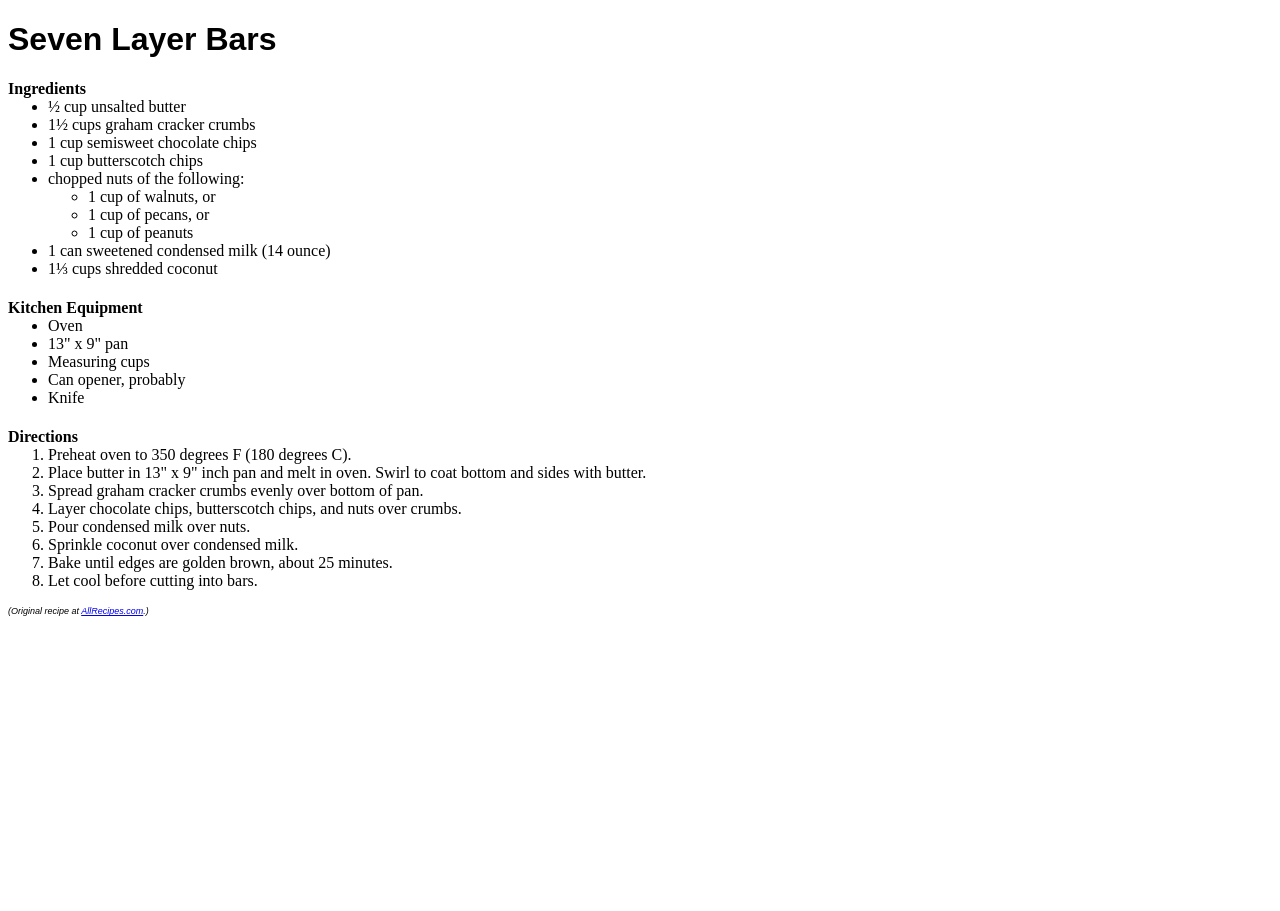
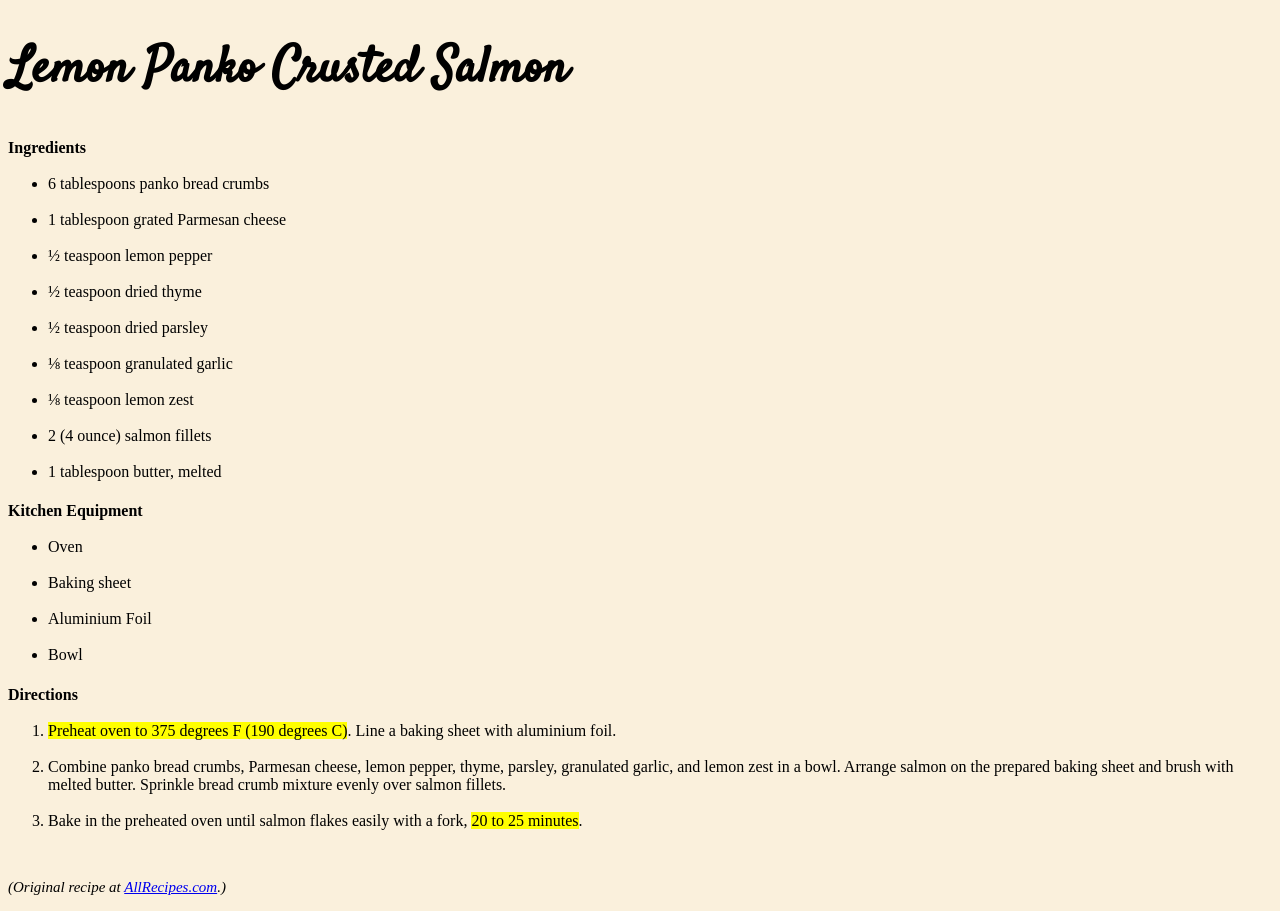
Before and after one commit to Samtan16/tp3, a plain HTML site: page index.html in a window 1280 px wide. Before the commit the page ends 800 px from the top, so only its background shows below. Drawn offline with Linux system fonts and the light colour scheme; a script that the page names is missing.

Commit message:
Final Tp3

```diff
--- a/index.html
+++ b/index.html
@@ -6,12 +6,39 @@
   <!-- meta tags and title -->
   <meta charset="UTF-8">
   <meta name="viewport" content="width=device-width, initial-scale=1.0">
-  <title>TP3: Seven Layer Bars</title>
+  <title>Lemon Panko Crusted Salmon</title>
 
   <!-- external and on-page CSS goes here -->
   <link rel="stylesheet" href="styles.css" media="all">
+  <link rel="preconnect" href="https://fonts.googleapis.com">
+  <link rel="preconnect" href="https://fonts.gstatic.com" crossorigin>
+  <link href="https://fonts.googleapis.com/css2?family=Satisfy&display=swap" rel="stylesheet">
   <style>
     /* on-page CSS, if any, goes here */
+
+    h1 {
+      font-family: 'Satisfy', cursive;
+      font-size: 50px
+      }
+
+    h4 {
+      margin-bottom: 0;
+      }
+
+    ul, ol {
+      margin-top: 0;
+      }
+
+    .copyright {
+      font-family: Poppins;
+      font-size: 15px;
+      font-style: italic;
+      }
+
+     body {
+      background-color: #FAF0DC;
+    }
+
   </style>
 
   <!-- external and on-page JavaScript goes here -->
@@ -24,54 +51,63 @@
 
 <body>
 
-
-  <h1>Seven Layer Bars</h1>
+  <h1>Lemon Panko Crusted Salmon</h1>
 
   <div id="ingredients">
     <h4>Ingredients</h4>
+    <br>
     <ul>
-      <li>½ cup unsalted butter</li>
-      <li>1½ cups graham cracker crumbs</li>
-      <li>1 cup semisweet chocolate chips</li>
-      <li>1 cup butterscotch chips</li>
-      <li>chopped nuts of the following:
-        <ul>
-          <li>1 cup of walnuts, or</li>
-          <li>1 cup of pecans, or</li>
-          <li>1 cup of peanuts</li>
-        </ul>
-      </li>
-      <li>1 can sweetened condensed milk <span>(14 ounce)</span></li>
-      <li>1⅓ cups shredded coconut</li>
+      <li>6 tablespoons panko bread crumbs</li>
+      <br>
+      <li>1 tablespoon grated Parmesan cheese</li>
+      <br>
+      <li>½ teaspoon lemon pepper</li>
+      <br>
+      <li>½ teaspoon dried thyme</li>
+      <br>
+      <li>½ teaspoon dried parsley</li>
+      <br>
+      <li>⅛ teaspoon granulated garlic</li>
+      <br>
+      <li>⅛ teaspoon lemon zest</li>
+      <br>
+      <li>2 (4 ounce) salmon fillets</li>
+      <br>
+      <li>1 tablespoon butter, melted</li>
     </ul>
+    </li>
+
   </div>
 
   <div id="equipment">
     <h4>Kitchen Equipment</h4>
+    <br>
     <ul>
       <li>Oven</li>
-      <li>13" x 9" pan</li>
-      <li>Measuring cups</li>
-      <li>Can opener, probably</li>
-      <li>Knife</li>
+      <br>
+      <li>Baking sheet</li>
+      <br>
+      <li>Aluminium Foil</li>
+      <br>
+      <li>Bowl</li>
     </ul>
   </div>
 
   <div id="directions">
     <h4>Directions</h4>
+    <br>
     <ol>
-      <li>Preheat oven to 350 degrees F (180 degrees C).</li>
-      <li>Place butter in 13" x 9" inch pan and melt in oven. Swirl to coat bottom and sides with butter.</li>
-      <li>Spread graham cracker crumbs evenly over bottom of pan.</li>
-      <li>Layer chocolate chips, butterscotch chips, and nuts over crumbs.</li>
-      <li>Pour condensed milk over nuts.</li>
-      <li>Sprinkle coconut over condensed milk.</li>
-      <li>Bake until edges are golden brown, about 25 minutes.</li>
-      <li>Let cool before cutting into bars.</li>
+      <li><mark>Preheat oven to 375 degrees F (190 degrees C)</mark>. Line a baking sheet with aluminium foil.</li>
+      <br>
+      <li>Combine panko bread crumbs, Parmesan cheese, lemon pepper, thyme, parsley, granulated garlic, and lemon zest in a bowl. Arrange salmon on the prepared baking sheet and brush with melted butter. Sprinkle bread crumb mixture evenly over salmon fillets.</li>
+      <br>
+      <li>Bake in the preheated oven until salmon flakes easily with a fork, <mark>20 to 25 minutes</mark>.</li>
     </ol>
   </div>
 
-  <p class="copyright">(Original recipe at <a href="https://www.allrecipes.com/recipe/9889/seven-layer-bars/">AllRecipes.com</a>.)</p>
+  <br>
+  <p class="copyright">(Original recipe at <a href="https://www.allrecipes.com/recipe/233683/lemon-panko-crusted-salmon/">AllRecipes.com</a>.)</p>
+
 
 </body>
 
--- a/styles.css
+++ b/styles.css
@@ -1,5 +1,6 @@
 h1 {
-  font-family: Arial;
+  font-family: 'Satisfy', cursive;
+  font-size: 50px
   }
 
 h4 {
@@ -11,7 +12,11 @@ ul, ol {
    }
 
 .copyright {
-  font-family: Arial;
-  font-size: 9px;
+   font-family: Poppins;
+   font-size: 15px;
    font-style: italic;
     }
+
+body {
+   background-color: #FAF0DC;
+    }
```
Lines whose indentation alone changed are shown as unchanged.
